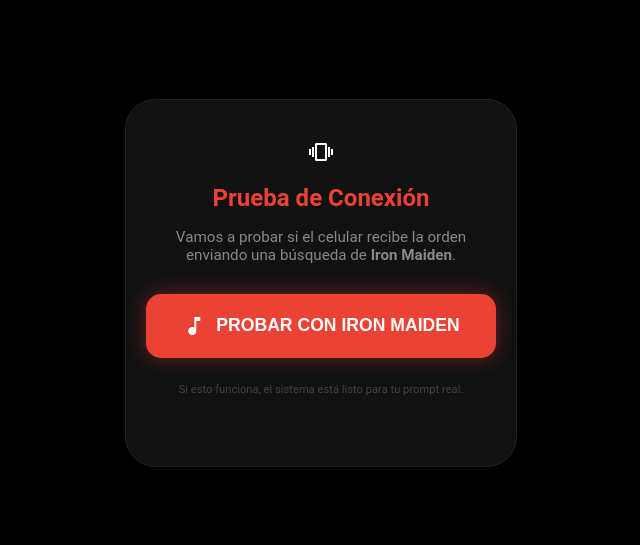
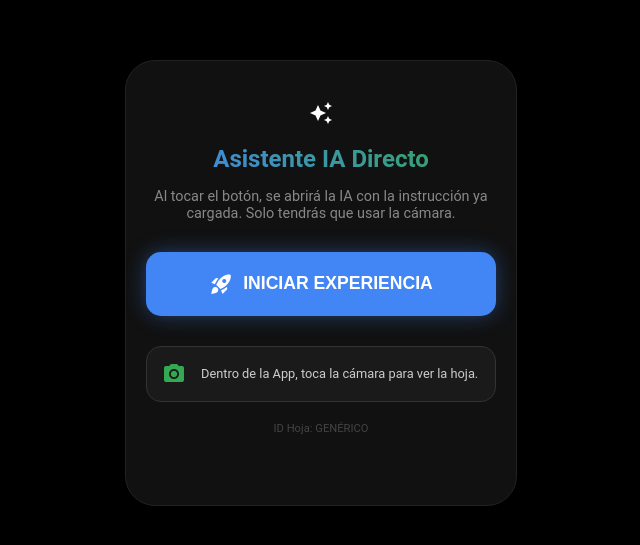
Before and after one commit to matiandresgomez-hue/lanzador-qr-gemini, a plain HTML site: page index.html in a window 1280 px wide. Shown: the part 117-662 px from the top of the page, without its empty margins (319-959 px from the left). Drawn offline with Linux system fonts and the light colour scheme.

Commit message:
Update index.html

```diff
--- a/index.html
+++ b/index.html
@@ -3,45 +3,74 @@
 <head>
     <meta charset="UTF-8">
     <meta name="viewport" content="width=device-width, initial-scale=1.0">
-    <title>Test Iron Maiden | IA</title>
+    <title>Asistente Experto | Auto-Launch</title>
     <link href="https://fonts.googleapis.com/icon?family=Material+Icons" rel="stylesheet">
 </head>
 <body>
     <div class="container">
         <div class="live-header">
-            <span class="material-icons live-icon">vibration</span>
-            <h1>Prueba de Conexión</h1>
+            <span class="material-icons live-icon">auto_awesome</span>
+            <h1>Asistente IA Directo</h1>
         </div>
 
-        <p>Vamos a probar si el celular recibe la orden enviando una búsqueda de <b>Iron Maiden</b>.</p>
+        <p>Al tocar el botón, se abrirá la IA con la instrucción ya cargada. Solo tendrás que usar la cámara.</p>
 
-        <button id="lanzarTest" class="action-btn magic-btn">
-            <span class="material-icons">music_note</span> PROBAR CON IRON MAIDEN
+        <button id="lanzarIA" class="action-btn magic-btn">
+            <span class="material-icons">rocket_launch</span> INICIAR EXPERIENCIA
         </button>
 
-        <p class="instruccion">Si esto funciona, el sistema está listo para tu prompt real.</p>
+        <div class="instruction-card">
+            <span class="material-icons">photo_camera</span>
+            <p>Dentro de la App, toca la cámara para ver la hoja.</p>
+        </div>
+
+        <p class="instruccion">ID Hoja: <span id="hojaDisplay">...</span></p>
     </div>
 
     <script>
-        document.getElementById('lanzarTest').onclick = function() {
-            const testQuery = "Iron Maiden Argentina";
-            const encoded = encodeURIComponent(testQuery);
+        document.addEventListener('DOMContentLoaded', () => {
+            const urlParams = new URLSearchParams(window.location.search);
+            const hojaID = urlParams.get('hoja') || 'GENÉRICO';
+            document.getElementById('hojaDisplay').textContent = hojaID;
 
-            // Intent directo a la App de Google
-            const intentUrl = `intent://www.google.com/search?q=${encoded}#Intent;scheme=https;package=com.google.android.googlequicksearchbox;action=android.intent.action.VIEW;S.query=${encoded};end`;
+            // Mantenemos el prompt corto para que el sistema no lo bloquee por seguridad
+            const promptFinal = `Iron Maiden para hoja ${hojaID}. Analiza el contenido:`;
 
-            window.location.href = intentUrl;
-        };
+            document.getElementById('lanzarIA').onclick = function() {
+                // ESTA ES LA MAGIA: El "Intent" de Android
+                // Intenta abrir la App de Google directamente con la búsqueda pre-cargada
+                const intentUrl = `intent://www.google.com/search?q=${encodeURIComponent(promptFinal)}#Intent;scheme=https;package=com.google.android.googlequicksearchbox;action=android.intent.action.VIEW;S.query=${encodeURIComponent(promptFinal)};end`;
+
+                // Fallback para iPhone o si el intent falla
+                const webUrl = `https://www.google.com/search?q=${encodeURIComponent(promptFinal)}`;
+
+                // Intentamos disparar el Intent
+                window.location.href = intentUrl;
+
+                // Si en 500ms no pasó nada, abrimos la web normal
+                setTimeout(() => {
+                    window.location.href = webUrl;
+                }, 500);
+            };
+        });
     </script>
 
     <style>
         body { background-color: #000; font-family: 'Roboto', sans-serif; display: flex; justify-content: center; align-items: center; min-height: 100vh; margin: 0; color: white; }
         .container { background-color: #111; width: 90%; max-width: 350px; padding: 40px 20px; border-radius: 30px; text-align: center; border: 1px solid #222; }
-        h1 { font-size: 1.5rem; margin-bottom: 15px; color: #ea4335; }
-        p { color: #888; font-size: 0.95rem; margin-bottom: 30px; }
-        .action-btn { width: 100%; padding: 20px; border: none; border-radius: 15px; font-size: 1.1rem; font-weight: bold; cursor: pointer; display: flex; justify-content: center; align-items: center; gap: 10px; transition: 0.3s; }
-        .magic-btn { background: #ea4335; color: white; box-shadow: 0 0 20px rgba(234, 67, 53, 0.4); }
-        .instruccion { margin-top: 25px; font-size: 0.7rem; color: #444; }
+        h1 { font-size: 1.5rem; margin-bottom: 10px; background: linear-gradient(45deg, #4285f4, #34a853); -webkit-background-clip: text; -webkit-text-fill-color: transparent; }
+        p { color: #888; font-size: 0.9rem; margin-bottom: 30px; }
+
+        .action-btn { width: 100%; padding: 20px; border: none; border-radius: 15px; font-size: 1.1rem; font-weight: bold; cursor: pointer; display: flex; justify-content: center; align-items: center; gap: 10px; transition: 0.3s; text-transform: uppercase; }
+
+        .magic-btn { background: #4285f4; color: white; box-shadow: 0 0 20px rgba(66, 133, 244, 0.4); }
+        .magic-btn:active { transform: scale(0.95); }
+
+        .instruction-card { margin-top: 30px; display: flex; align-items: center; gap: 15px; background: #1a1a1a; padding: 15px; border-radius: 15px; border: 1px solid #333; }
+        .instruction-card .material-icons { color: #34a853; }
+        .instruction-card p { margin: 0; font-size: 0.8rem; color: #ccc; text-align: left; }
+
+        .instruccion { margin-top: 20px; font-size: 0.7rem; color: #444; }
     </style>
 </body>
 </html>
```
